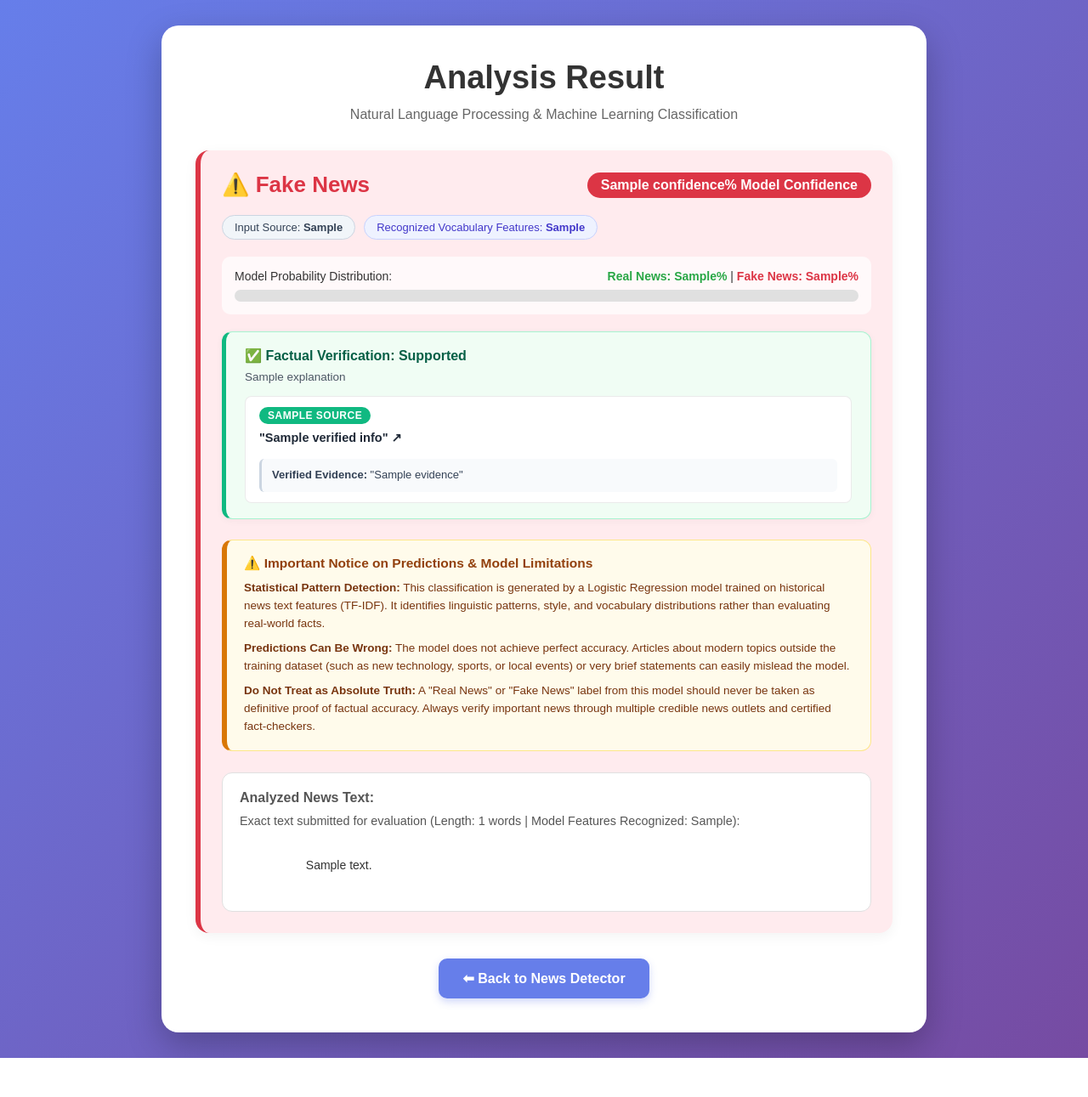
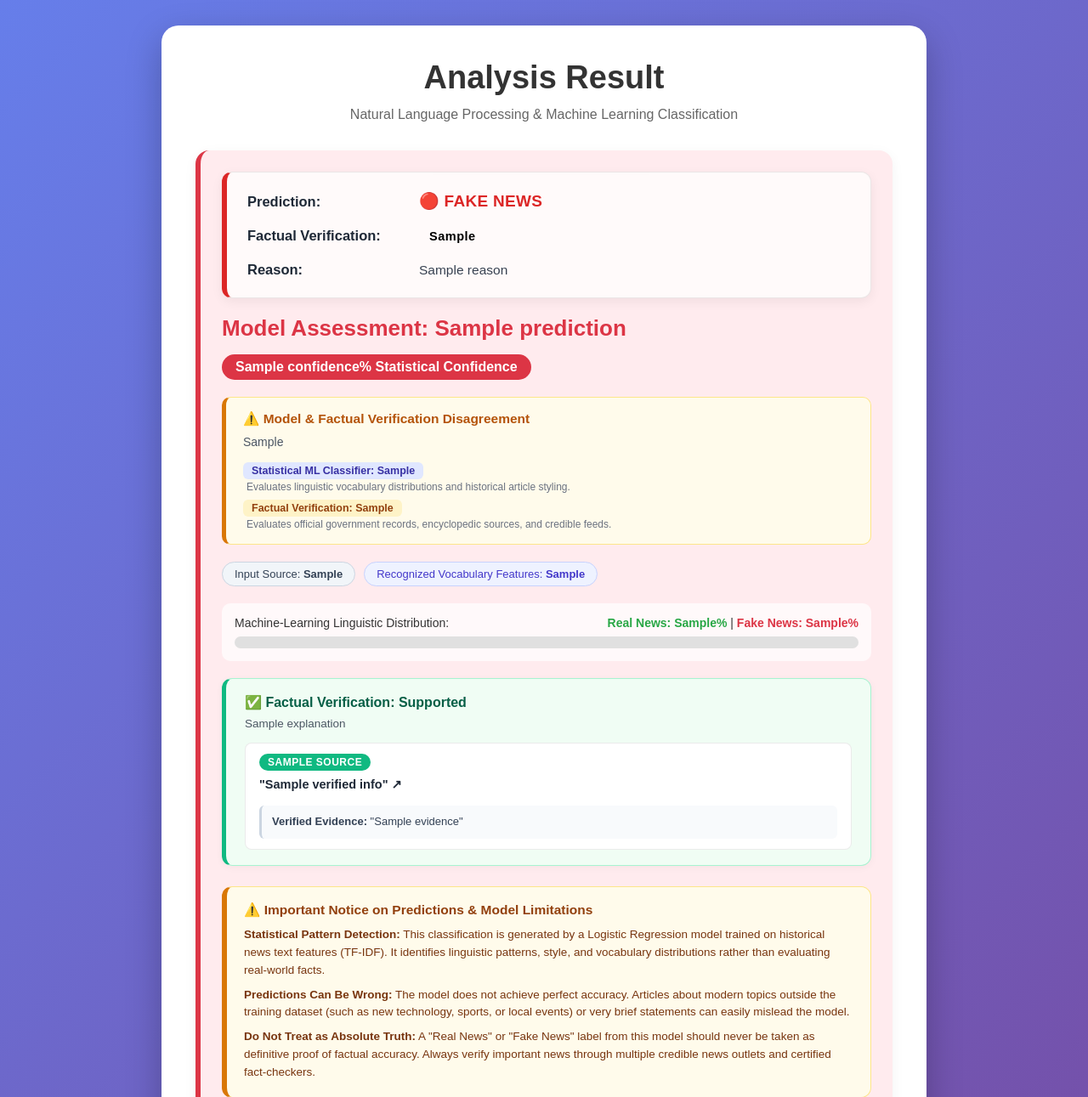
Before and after one commit to Shainitha03/Fake_News_detection, a Flask app: template templates/result.html in a window 1280 px wide. Shown: the top 1291 px of the page at 85% size. Before the commit the page ends 1245 px from the top, so only its background shows below. Run offline with Flask 3, Linux system fonts and the light colour scheme; the template is opened without the code that fills it: most values are stand-ins (such as "Sample title", 1, 10 or a date in 2020); parts of the project's set-up code (start-up, migrations or seed data) failed here and were passed over.

Commit message:
Improve fake news detection and update gitignore

```diff
--- a/app.py
+++ b/app.py
@@ -240,6 +240,15 @@ def extract_dates_and_numbers(text):
     return dates, numbers
 
 
+def format_date_display(d_str):
+    if not d_str:
+        return ""
+    parts = str(d_str).strip().split()
+    if len(parts) == 2 and parts[0].isdigit():
+        return f"{parts[0]} {parts[1].capitalize()}"
+    return str(d_str).title()
+
+
 def verify_factual_claim_pipeline(text):
     """
     Performs comprehensive multi-stage factual verification:
@@ -277,15 +286,19 @@ def verify_factual_claim_pipeline(text):
     # ----------------------------------------------------
     for key, rec in OFFICIAL_INDIAN_RECORDS.items():
         if all(kw in words for kw in rec["keywords"]):
+            # If the record requires 'india' / 'indian' context when other country names appear
+            if any(c in words for c in ["pakistan", "usa", "us", "france", "mexico", "canada"]) and not any(ind in words for ind in ["india", "indian"]):
+                continue
             if claim_dates:
-                claim_str = ", ".join(sorted(claim_dates))
+                claim_disp = ", ".join(format_date_display(d) for d in sorted(claim_dates))
+                official_disp = format_date_display(rec["official_date"])
                 if rec["official_date"] in claim_dates:
                     return {
                         "status": "Supported",
                         "title": rec["title"],
                         "source": rec["source"],
                         "link": rec["link"],
-                        "explanation": f"The claim is Supported by official government reference: {rec['title']} is celebrated on {rec['official_date']}.",
+                        "explanation": f"In India, {rec['title'].split(':')[-1].strip()} is celebrated on {official_disp}.",
                         "evidence": rec["evidence"]
                     }
                 else:
@@ -294,7 +307,7 @@ def verify_factual_claim_pipeline(text):
                         "title": rec["title"],
                         "source": rec["source"],
                         "link": rec["link"],
-                        "explanation": f"Claim Contradicted by Evidence: The statement claims date '{claim_str}', but official government records ({rec['source']}) establish that this national day is celebrated on {rec['official_date']}.",
+                        "explanation": f"In India, {rec['title'].split(':')[-1].strip()} is celebrated on {official_disp}, not {claim_disp}.",
                         "evidence": rec["evidence"]
                     }
 
@@ -303,7 +316,7 @@ def verify_factual_claim_pipeline(text):
     # ----------------------------------------------------
     if base_query.strip():
         search_queries = []
-        if "india" in words or "indian" in words or not any(c in words for c in ["usa", "us", "pakistan", "israel", "france", "mexico", "canada"]):
+        if ("india" in words or "indian" in words) and not any(c in words for c in ["usa", "us", "pakistan", "israel", "france", "mexico", "canada"]):
             search_queries.append(base_query + " India")
         search_queries.append(base_query)
 
@@ -317,6 +330,18 @@ def verify_factual_claim_pipeline(text):
                     title = item.get("title", "")
                     if any(skip in title.lower() for skip in ["film", "album", "song", "novel", "soundtrack", "resurgence", "school"]):
                         continue
+
+                    # Strict Entity Relevance: Ensure the Wikipedia article title is genuinely relevant to the subject words
+                    raw_title = re.sub(r"\(.*?\)", "", title)
+                    title_content_words = set(w for w in re.findall(r"[a-zA-Z]{3,}", raw_title.lower()) if w not in stop and w not in MONTH_NAMES)
+                    if not title_content_words:
+                        continue
+                    subject_set = set(subject_words)
+                    title_overlap = title_content_words.intersection(subject_set)
+                    # Require at least 60% of title content words or at least 2 significant overlapping keywords
+                    if len(title_overlap) < 1 or (len(title_content_words) > 1 and len(title_overlap) / len(title_content_words) < 0.5):
+                        continue
+
                     sum_url = f"https://en.wikipedia.org/api/rest_v1/page/summary/{urllib.parse.quote(title)}"
                     sum_req = urllib.request.Request(sum_url, headers={"User-Agent": "FakeNewsDetector/1.0 (academic-fact-check)"})
                     with urllib.request.urlopen(sum_req, timeout=3) as s_res:
@@ -326,15 +351,15 @@ def verify_factual_claim_pipeline(text):
                         ref_link = s_data.get("content_urls", {}).get("desktop", {}).get("page", f"https://en.wikipedia.org/wiki/{title}")
 
                         if claim_dates and ref_dates:
-                            claim_str = ", ".join(sorted(claim_dates))
-                            ref_str = ", ".join(sorted(ref_dates))
+                            claim_disp = ", ".join(format_date_display(d) for d in sorted(claim_dates))
+                            ref_disp = ", ".join(format_date_display(d) for d in sorted(ref_dates))
                             if claim_dates.intersection(ref_dates):
                                 return {
                                     "status": "Supported",
                                     "title": title,
                                     "source": f"Wikipedia Reference: {title}",
                                     "link": ref_link,
-                                    "explanation": f"The claim is Supported by authoritative reference: {title} is commemorated on {ref_str}.",
+                                    "explanation": f"For {title}, official records and reference documentation confirm the date as {ref_disp}.",
                                     "evidence": extract[:240] + "..." if len(extract) > 240 else extract
                                 }
                             else:
@@ -343,7 +368,7 @@ def verify_factual_claim_pipeline(text):
                                     "title": title,
                                     "source": f"Wikipedia Reference: {title}",
                                     "link": ref_link,
-                                    "explanation": f"Claim Contradicted by Evidence: The statement claims '{claim_str}', but the authoritative reference for '{title}' records '{ref_str}'.",
+                                    "explanation": f"For {title}, verified reference documentation establishes the date as {ref_disp}, not {claim_disp}.",
                                     "evidence": extract[:240] + "..." if len(extract) > 240 else extract
                                 }
             except Exception:
@@ -457,7 +482,7 @@ def verify_factual_claim_pipeline(text):
         "title": "No Verified Reference Record Found",
         "source": "Reference Knowledge & Credible News Feeds",
         "link": "",
-        "explanation": "No verified reference sources or credible news reporting could confirm or refute this claim. The system avoids guessing factual truth.",
+        "explanation": "Unable to verify this claim with the available evidence.",
         "evidence": ""
     }
 
@@ -511,23 +536,41 @@ def predict():
 
     is_short_text = word_count < 20
 
-    # Final Verdict Integration:
-    # If authoritative reference evidence directly CONTRADICTS the claim,
-    # the final overall verdict is Fake News (Disproven Claim).
+    # Final Verdict Integration & Disagreement Explanation:
+    # We preserve the ML model's prediction and the factual verification separately.
+    # If reliable reference evidence directly CONTRADICTS the claim, the overall verdict is Fake News.
     # If the claim is corroborated/supported by official reference/media, it is Real News.
-    # Otherwise, it relies on the ML linguistic classification.
+    # If factual evidence is unavailable, we rely on the ML statistical model.
+    # When ML prediction and factual verification disagree, both are clearly explained.
     if verification_status == "Contradicted":
         result = "Fake News"
-        verdict_override = True
-        verdict_reason = "Classified as Fake News because the claim is contradicted by verified reference evidence."
+        verdict_override = (ml_style_result != "Fake News")
+        reason = verification_result.get("explanation", "The claim is contradicted by verified reference evidence.")
     elif verification_status == "Supported":
         result = "Real News"
-        verdict_override = False
-        verdict_reason = "Corroborated by verified reference evidence."
+        verdict_override = (ml_style_result != "Real News")
+        reason = verification_result.get("explanation", "The claim is corroborated by verified reference evidence.")
     else:
         result = ml_style_result
         verdict_override = False
-        verdict_reason = "Based on machine learning linguistic pattern analysis (Reference evidence unable to verify)."
+        reason = "Unable to verify this claim with the available evidence. Result is based on machine-learning stylistic text analysis."
+
+    # Prediction display formatted with emojis
+    if result == "Real News" or result == "REAL":
+        prediction_display = "🟢 Prediction: REAL NEWS ✅"
+    else:
+        prediction_display = "🔴 Prediction: FAKE NEWS ❌"
+
+    # Separate disagreement explanation if ML and Factual Verification conflict
+    disagreement_explanation = None
+    if verification_status in ["Contradicted", "Supported"]:
+        expected_from_verification = "Fake News" if verification_status == "Contradicted" else "Real News"
+        if ml_style_result != expected_from_verification:
+            disagreement_explanation = (
+                f"Model vs Evidence Disagreement: The Machine-Learning model classified this text as '{ml_style_result}' "
+                f"based on statistical vocabulary patterns ({confidence}% confidence). However, authoritative factual verification "
+                f"determined '{verification_status.upper()}' ({reason}). The final verdict reflects verified factual reality."
+            )
 
     verified_info = {
         "status": verification_status,
@@ -535,8 +578,8 @@ def predict():
         "title": verification_result.get("title", ""),
         "source": verification_result.get("source", ""),
         "link": verification_result.get("link", ""),
-        "explanation": verification_result.get("explanation", ""),
-        "description": verification_result.get("explanation", ""),
+        "explanation": reason,
+        "description": reason,
         "evidence": verification_result.get("evidence", "")
     }
 
@@ -545,9 +588,13 @@ def predict():
     if request.is_json:
         return jsonify({
             "prediction": result,
+            "prediction_display": prediction_display,
+            "reason": reason,
+            "factual_verification": verification_status.upper(),
             "ml_style_prediction": ml_style_result,
             "verdict_override": verdict_override,
-            "verdict_reason": verdict_reason,
+            "disagreement_explanation": disagreement_explanation,
+            "verdict_reason": reason,
             "raw_class": raw_pred,
             "confidence": confidence,
             "fake_probability": fake_prob,
@@ -563,9 +610,13 @@ def predict():
     return render_template(
         "result.html",
         prediction=result,
+        prediction_display=prediction_display,
+        reason=reason,
+        factual_verification=verification_status.upper(),
         ml_style_prediction=ml_style_result,
         verdict_override=verdict_override,
-        verdict_reason=verdict_reason,
+        disagreement_explanation=disagreement_explanation,
+        verdict_reason=reason,
         raw_class=raw_pred,
         confidence=confidence,
         fake_probability=fake_prob,
--- a/static/css/style.css
+++ b/static/css/style.css
@@ -390,6 +390,165 @@ button:active {
 .result-fake {
     background-color: #ffebee;
     border-left: 6px solid #dc3545;
+}
+
+/* =========================================
+   Primary Verdict Banner (Requirement 4 & 10)
+   ========================================= */
+
+.analysis-verdict-banner {
+    background: #ffffff;
+    border-radius: 12px;
+    padding: 20px 24px;
+    box-shadow: 0 4px 14px rgba(0, 0, 0, 0.06);
+    margin-bottom: 20px;
+    border: 1px solid rgba(0, 0, 0, 0.08);
+}
+
+.analysis-verdict-banner.banner-fake {
+    border-left: 6px solid #dc2626;
+    background: #fffafa;
+}
+
+.analysis-verdict-banner.banner-real {
+    border-left: 6px solid #16a34a;
+    background: #f8fdf9;
+}
+
+.verdict-banner-row {
+    display: flex;
+    align-items: baseline;
+    gap: 12px;
+    margin-bottom: 12px;
+    font-size: 16px;
+    line-height: 1.5;
+}
+
+.verdict-banner-row:last-child {
+    margin-bottom: 0;
+}
+
+.banner-label {
+    font-weight: 700;
+    color: #1f2937;
+    min-width: 190px;
+    flex-shrink: 0;
+    font-size: 16.5px;
+}
+
+.banner-value {
+    font-weight: 800;
+    font-size: 19px;
+    letter-spacing: 0.3px;
+}
+
+.banner-fake .banner-value {
+    color: #dc2626;
+}
+
+.banner-real .banner-value {
+    color: #16a34a;
+}
+
+.banner-reason {
+    color: #374151;
+    font-size: 15.5px;
+    font-weight: 500;
+}
+
+.verification-badge-status {
+    display: inline-block;
+    padding: 4px 12px;
+    border-radius: 6px;
+    font-weight: 700;
+    font-size: 14.5px;
+    letter-spacing: 0.5px;
+}
+
+.status-contradicted {
+    background: #fee2e2;
+    color: #991b1b;
+    border: 1px solid #f87171;
+}
+
+.status-supported {
+    background: #dcfce7;
+    color: #166534;
+    border: 1px solid #4ade80;
+}
+
+.status-unable_to_verify, .status-unable\ to\ verify {
+    background: #f3f4f6;
+    color: #4b5563;
+    border: 1px solid #d1d5db;
+}
+
+.status-mixed_or_misleading, .status-mixed\ or\ misleading {
+    background: #ffedd5;
+    color: #9a3412;
+    border: 1px solid #fb923c;
+}
+
+/* Disagreement Card (Requirement 10) */
+.disagreement-card {
+    background: #fffbeb;
+    border: 1.5px solid #fde68a;
+    border-left: 5px solid #d97706;
+    border-radius: 10px;
+    padding: 16px 20px;
+    margin: 15px 0 20px;
+    text-align: left;
+}
+
+.disagreement-title {
+    color: #b45309;
+    font-size: 15.5px;
+    font-weight: 700;
+    margin-bottom: 8px;
+}
+
+.disagreement-text {
+    color: #4b5563;
+    font-size: 14px;
+    line-height: 1.55;
+    margin-bottom: 12px;
+}
+
+.disagreement-breakdown {
+    display: flex;
+    flex-direction: column;
+    gap: 8px;
+}
+
+.breakdown-item {
+    display: flex;
+    flex-direction: column;
+    gap: 2px;
+}
+
+.breakdown-pill {
+    align-self: flex-start;
+    display: inline-block;
+    padding: 3px 10px;
+    border-radius: 6px;
+    font-size: 12.5px;
+    font-weight: 600;
+}
+
+.ml-pill {
+    background: #e0e7ff;
+    color: #3730a3;
+}
+
+.fact-pill {
+    background: #fef3c7;
+    color: #92400e;
+}
+
+.breakdown-item small {
+    color: #6b7280;
+    font-size: 12px;
+    margin-left: 4px;
 }
 
 .result-header {
--- a/templates/result.html
+++ b/templates/result.html
@@ -32,29 +32,59 @@
         <!-- Result Card -->
         <div class="result-card {% if prediction == 'Real News' or prediction == 'REAL' %}result-real{% else %}result-fake{% endif %}">
 
-            <!-- Result Header with Clear Predicted Class -->
-            <div class="result-header">
-                <div class="result-status">
-                    {% if prediction == 'Real News' or prediction == 'REAL' %}
-                    ✅ Real News
-                    {% else %}
-                    ⚠️ Fake News
-                    {% endif %}
+            <!-- Primary Required Prediction & Verification Format Banner (Requirement 10) -->
+            <div class="analysis-verdict-banner {% if prediction == 'Real News' or prediction == 'REAL' %}banner-real{% else %}banner-fake{% endif %}">
+                <div class="verdict-banner-row">
+                    <span class="banner-label">Prediction:</span>
+                    <span class="banner-value">
+                        {% if prediction == 'Real News' or prediction == 'REAL' %}
+                        🟢 REAL NEWS
+                        {% else %}
+                        🔴 FAKE NEWS
+                        {% endif %}
+                    </span>
                 </div>
-                {% if verdict_override %}
-                <div class="confidence-badge badge-fake">
-                    Factual Contradiction Override
+                <div class="verdict-banner-row">
+                    <span class="banner-label">Factual Verification:</span>
+                    <span class="verification-badge-status status-{{ factual_verification|lower }}">
+                        {{ factual_verification }}
+                    </span>
                 </div>
-                {% else %}
-                <div class="confidence-badge {% if prediction == 'Real News' or prediction == 'REAL' %}badge-real{% else %}badge-fake{% endif %}">
-                    {{ confidence }}% Model Confidence
+                <div class="verdict-banner-row">
+                    <span class="banner-label">Reason:</span>
+                    <span class="banner-reason">{{ reason }}</span>
                 </div>
-                {% endif %}
             </div>
 
-            {% if verdict_override %}
-            <div style="margin: 8px 0 14px; padding: 8px 12px; background: rgba(220, 38, 38, 0.1); border-radius: 6px; font-size: 13.5px; color: #b91c1c; font-weight: 500;">
-                ℹ️ <strong>System Note:</strong> Even though the text classifier detected a journalistic writing style ({{ ml_style_prediction }}), the overall verdict is classified as <strong>Fake News</strong> because the claim is contradicted by verified reference evidence.
+            <!-- Result Header with Model Confidence & Style Breakdown -->
+            <div class="result-header" style="margin-top: 18px;">
+                <div class="result-status">
+                    Model Assessment: <strong>{{ prediction }}</strong>
+                </div>
+                <div class="confidence-badge {% if prediction == 'Real News' or prediction == 'REAL' %}badge-real{% else %}badge-fake{% endif %}">
+                    {{ confidence }}% Statistical Confidence
+                </div>
+            </div>
+
+            {% if disagreement_explanation %}
+            <!-- Requirement 10: Model vs Factual Disagreement Displayed Separately -->
+            <div class="disagreement-card">
+                <div class="disagreement-title">
+                    ⚠️ Model &amp; Factual Verification Disagreement
+                </div>
+                <p class="disagreement-text">
+                    {{ disagreement_explanation }}
+                </p>
+                <div class="disagreement-breakdown">
+                    <div class="breakdown-item">
+                        <span class="breakdown-pill ml-pill">Statistical ML Classifier: <strong>{{ ml_style_prediction }}</strong></span>
+                        <small>Evaluates linguistic vocabulary distributions and historical article styling.</small>
+                    </div>
+                    <div class="breakdown-item">
+                        <span class="breakdown-pill fact-pill">Factual Verification: <strong>{{ factual_verification }}</strong></span>
+                        <small>Evaluates official government records, encyclopedic sources, and credible feeds.</small>
+                    </div>
+                </div>
             </div>
             {% endif %}
 
@@ -67,7 +97,7 @@
             <!-- Probability Bar -->
             <div class="probability-section">
                 <div class="prob-labels">
-                    <span>Model Probability Distribution:</span>
+                    <span>Machine-Learning Linguistic Distribution:</span>
                     <span>
                         <strong class="real-text">Real News: {{ real_probability }}%</strong> |
                         <strong class="fake-text">Fake News: {{ fake_probability }}%</strong>
@@ -81,7 +111,7 @@
                 </div>
             </div>
 
-                                    <!-- Independent Factual Verification Layer -->
+            <!-- Independent Factual Verification Layer -->
             {% if verified_info %}
                 {% if verified_info.status == 'Contradicted' or verified_info.type == 'CONTRADICTED' %}
                 <div class="verification-card contradicted-card">
@@ -172,7 +202,7 @@
                     <div class="source-match-box">
                         <span class="source-tag unverified-tag">Status: Unable to Verify</span>
                         <div style="font-size: 13.5px; color: #555; margin-top: 4px;">
-                            No verified reference record or credible reporting could confirm or refute this claim. The system avoids guessing factual truth.
+                            Unable to verify this claim with the available evidence. The system avoids guessing factual truth.
                         </div>
                     </div>
                 </div>
```
Also changed, not shown: tests/test_factual_verification.py (+194 -69 lines), 1 other file.
